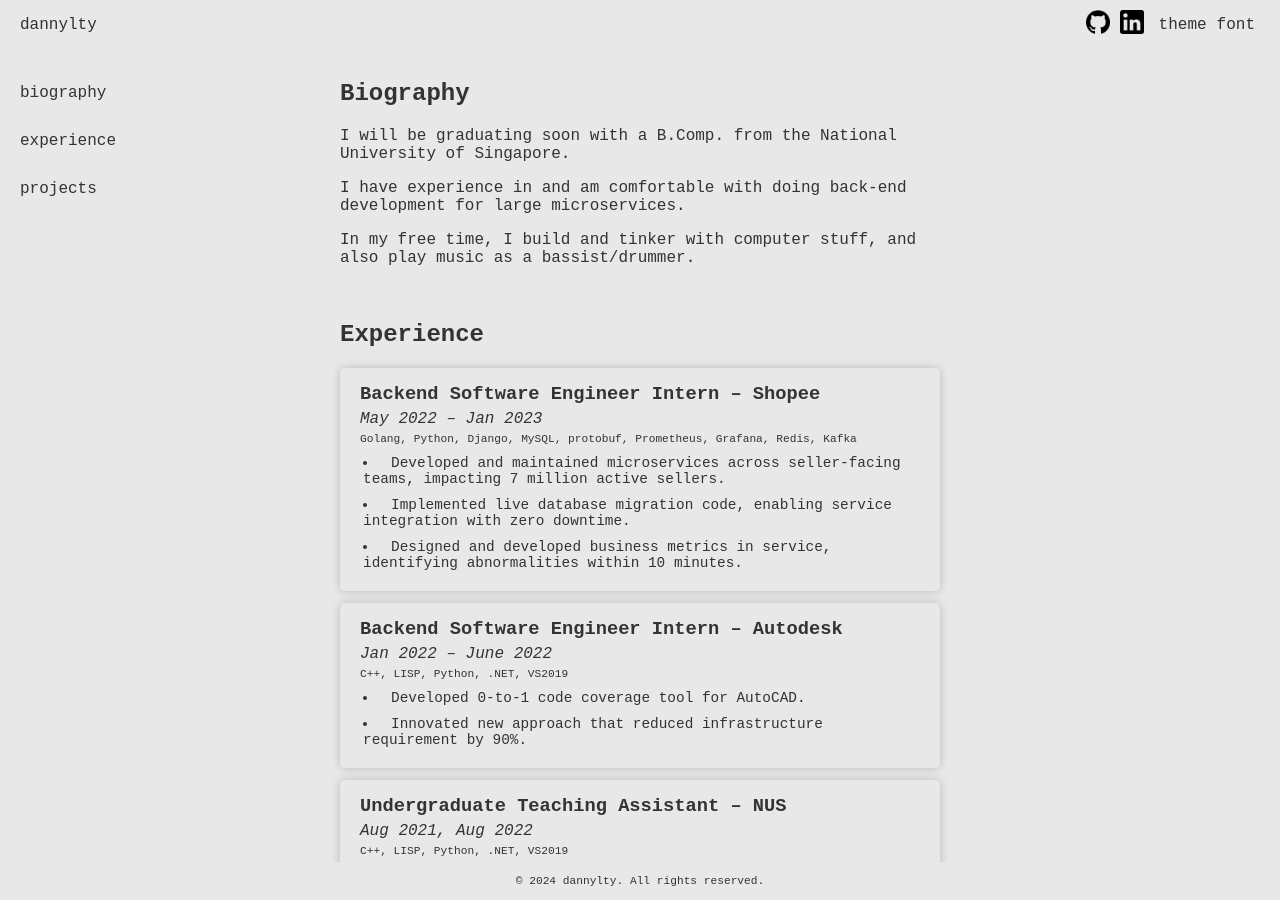
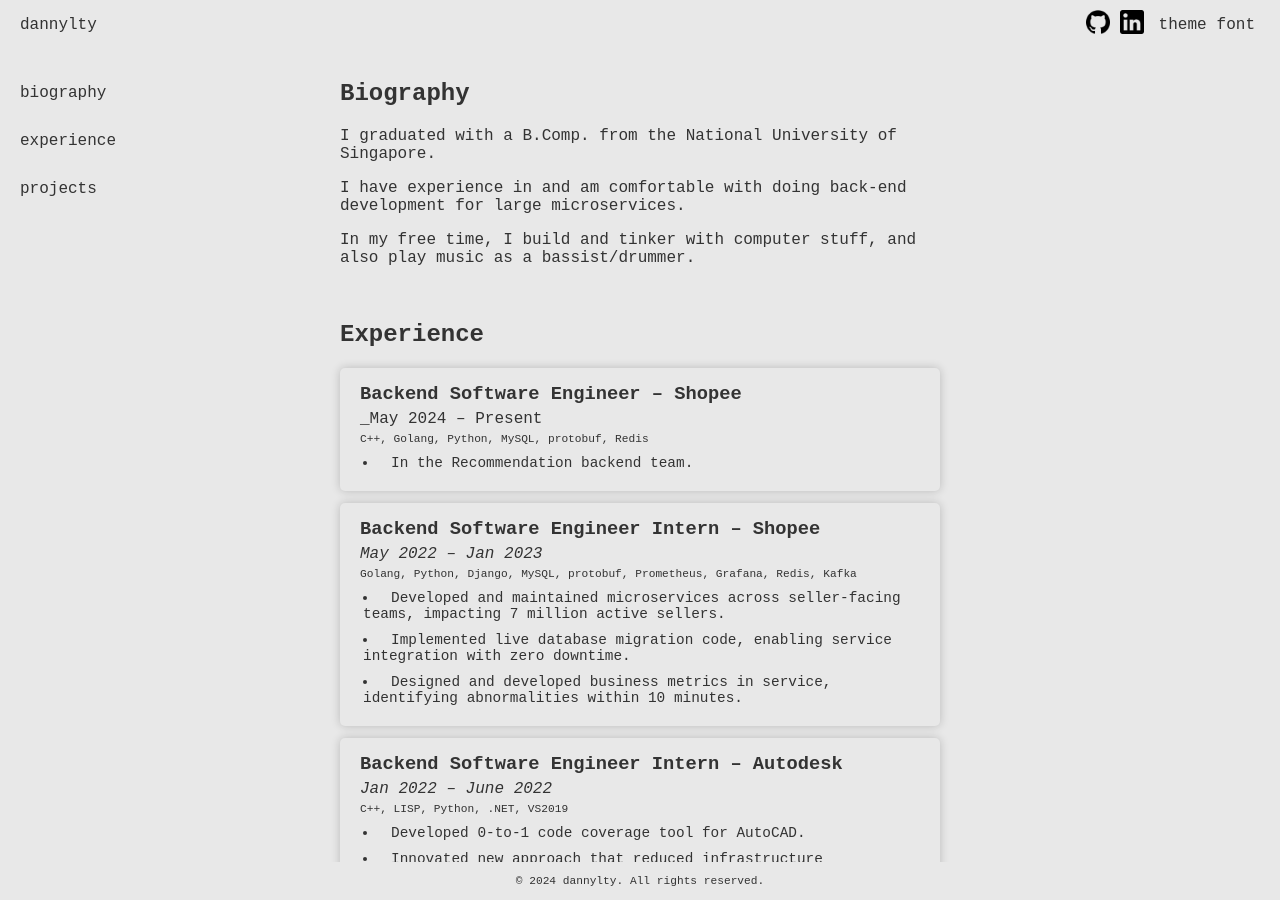
Before and after one commit to dannylty/portfolio, a Jekyll site: the page built from about.md, in a window 1280 px wide and 900 px high. Built offline with Jekyll 4.4.1, drawn with Linux system fonts in a browser that asks for light colours.

Commit message:
Update shopee employment

```diff
--- a/about.md
+++ b/about.md
@@ -4,7 +4,7 @@ title: About
 ---
 
 ## <a id="biography" class="anchor"></a>Biography
-I will be graduating soon with a B.Comp. from the National University of Singapore.
+I graduated with a B.Comp. from the National University of Singapore.
 
 I have experience in and am comfortable with doing back-end development for large microservices.
 
@@ -13,6 +13,13 @@ In my free time, I build and tinker with computer stuff, and also play music as
 <br>
 
 ## <a id="experience" class="anchor"></a>Experience
+
+<div class="about-cell-container" markdown="1">
+### Backend Software Engineer – Shopee
+_May 2024 – Present
+<div style="font-size:70%;">C++, Golang, Python, MySQL, protobuf, Redis</div>
+- &nbsp;In the Recommendation backend team.
+</div>
 
 <div class="about-cell-container" markdown="1">
 ### Backend Software Engineer Intern – Shopee
```
